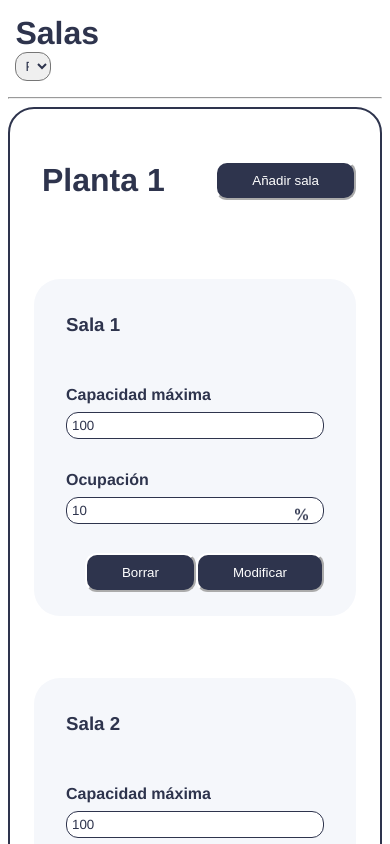
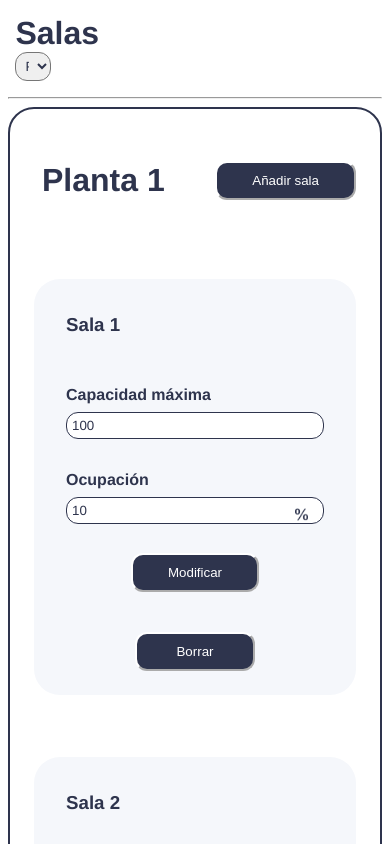
Before and after one commit to Silvia-loza/proyecto-salas, an Angular app: page / in a window 390 px wide. Shown: the top 844 px of the page. Built offline with nearby package versions, Linux system fonts and the light colour scheme.

Commit message:
fix: styles borrar button

```diff
--- a/src/app/elements/button/button.component.scss
+++ b/src/app/elements/button/button.component.scss
@@ -1,5 +1,5 @@
 .add-button{
-    // width: 10em;
+    min-width: 9em;
     padding: 10px 35px;
     border-radius: var(--radious-buttons);
     background-color: var(--color-main);
@@ -12,3 +12,6 @@
     color:var(--color-main);
     border-color: var(--color-main);
 }
+@media screen and (max-width: 990px){
+
+ }
--- a/src/app/elements/input/input.component.scss
+++ b/src/app/elements/input/input.component.scss
@@ -24,6 +24,7 @@ app-button {
 .botones {
     display: flex;
     flex-direction: row-reverse;
+    justify-content: space-between;
 }
 .icon {
     width: 0.9em;
@@ -43,4 +44,16 @@ app-button {
      margin-top: -1em;
 
     }
+
+   app-button{
+            align-self: center;
+        }
 }
+
+@media screen and (max-width: 680px) {
+    .botones {
+        flex-direction: column;
+        align-items: center;
+        justify-content: center;
+    }
+}
```
